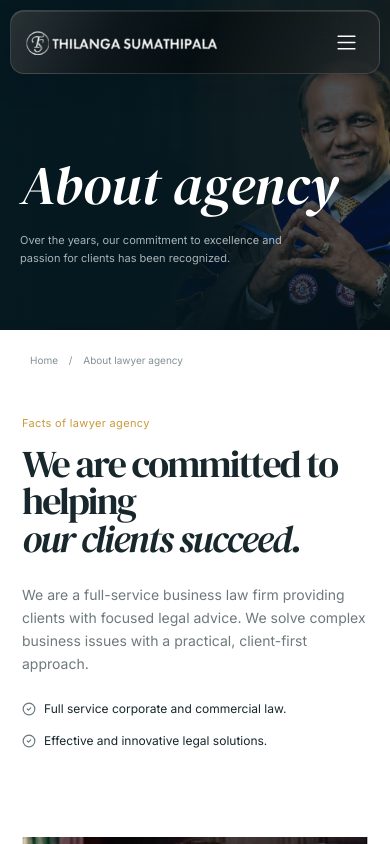
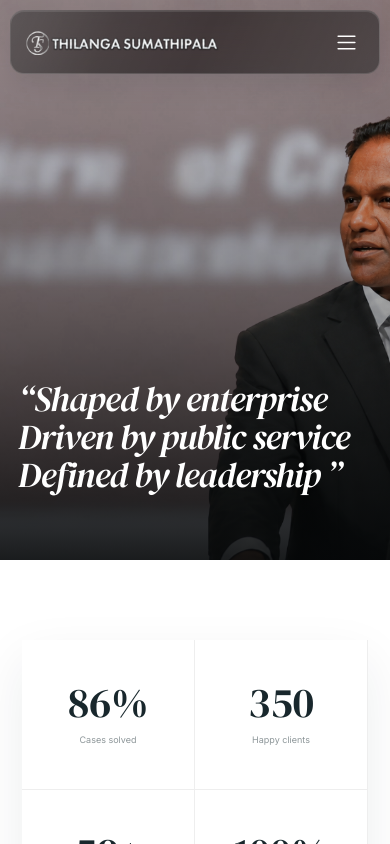
Before and after one commit to DIGIsumi2026/thilanga.lk, a React (Vite) app in the folder frontend/: page /about-me in a window 390 px wide. Shown: the top 844 px of the page. Built offline with nearby package versions, Linux system fonts and the light colour scheme.

Commit message:
about hero

```diff
--- a/frontend/src/assets/imageAssets.ts
+++ b/frontend/src/assets/imageAssets.ts
@@ -15,6 +15,10 @@ import accordionPublicRelations from "../assets/images/hero/accordion/public-rel
 
 //home - quote
 import quoteBackground from "../assets/images/hero/quote/quote-background.png";
+
+//about page
+//hero
+import aboutHero from "../assets/images/about/about-hero.png";
 
 import about from "./images/about.jpg";
 import innerAbout from "./images/inner-about.jpg";
@@ -65,8 +69,7 @@ export const imageAssets = {
 
 
   about: {
-    overview: about,
-    inner: innerAbout,
+    hero: aboutHero,
   },
   practice: {
     businessLaw: practice1,
--- a/frontend/src/pages/About.tsx
+++ b/frontend/src/pages/About.tsx
@@ -1,5 +1,4 @@
 import { motion } from "framer-motion";
-import PageHero from "../components/common/PageHero";
 import AboutIntro from "../sections/about/AboutIntro";
 import AchievementSection from "../sections/home/AchievementSection";
 import AttorneysSection from "../sections/home/AttorneysSection";
@@ -11,7 +10,6 @@ export default function About() {
       animate={{ opacity: 1 }}
       exit={{ opacity: 0 }}
     >
-      <PageHero title="About agency" breadcrumb="About lawyer agency" />
       <AboutIntro />
       <AchievementSection />
       <AttorneysSection />
--- a/frontend/src/sections/about/AboutIntro.tsx
+++ b/frontend/src/sections/about/AboutIntro.tsx
@@ -1,34 +1,42 @@
-import { CheckCircle2 } from "lucide-react";
-import { imageAssets } from "../../assets/imageAssets";
-import { useAnimeReveal } from "../../hooks/useAnimeReveal";
-export default function AboutIntro() {
-  const ref = useAnimeReveal<HTMLElement>();
+import {motion} from 'framer-motion';
+import {imageAssets} from '../../assets/imageAssets';
+
+const AboutIntro = () => {
   return (
-    <section className="section about-inner" ref={ref} data-reveal-group>
-      <div data-reveal>
-        <span className="mini-kicker gold">Facts of lawyer agency</span>
-        <h2>
-          We are committed to helping
-          <br />
-          <em>our clients succeed.</em>
-        </h2>
-        <p>
-          We are a full-service business law firm providing clients with focused
-          legal advice. We solve complex business issues with a practical,
-          client-first approach.
-        </p>
-        <ul>
-          <li>
-            <CheckCircle2 />
-            Full service corporate and commercial law.
-          </li>
-          <li>
-            <CheckCircle2 />
-            Effective and innovative legal solutions.
-          </li>
-        </ul>
+    <section className="about-intro">
+      <div className="about-intro-media">
+        <img
+          src={imageAssets.about.hero}
+          alt="Thilanga Sumathipala"
+          className="about-intro-image"
+        />
+
+        <div className="about-intro-overlay" />
       </div>
-      <img data-reveal src={imageAssets.about.overview} alt="Lawyer working" />
+
+      <div className="about-intro-container">
+        <motion.div
+          className="about-intro-content"
+          initial={{opacity:0,y:30}}
+          animate={{opacity:1,y:0}}
+          transition={{
+            duration:0.9,
+            ease:[0.22,1,0.36,1],
+          }}
+        >
+
+          <blockquote className="about-intro-quote">
+            “Shaped by enterprise Driven by public service Defined by leadership ”
+          </blockquote>
+        </motion.div>
+      </div>
+
+      <div
+        className="about-intro-bottom-line"
+        aria-hidden="true"
+      />
     </section>
   );
-}
+};
+
+export default AboutIntro;
--- a/frontend/src/styles/about.css
+++ b/frontend/src/styles/about.css
@@ -1,40 +1,145 @@
-.about-inner {
-  display: grid;
-  grid-template-columns: 1fr 1fr;
-  gap: 70px;
-  align-items: center;
-  margin-top: 45px;
-}
-.about-inner > div p {
-  color: #6e797d;
-  max-width: 560px;
-}
-.about-inner img {
-  height: 520px;
+/* =========================================================
+   ABOUT INTRO
+   ========================================================= */
+
+.about-intro {
+  position: relative;
   width: 100%;
-  object-fit: cover;
-}
-.about-inner ul {
-  list-style: none;
-  padding: 0;
-  margin-top: 22px;
-}
-.about-inner li {
+  min-height: 540px;
   display: flex;
   align-items: center;
-  gap: 8px;
-  margin: 8px 0;
-  font-size: 12px;
+  overflow: hidden;
+  background: #151516;
+  color: #fff;
 }
-.about-inner li svg {
-  width: 14px;
-  color: #68777b;
+
+.about-intro-media {
+  position: absolute;
+  inset: 0;
 }
+
+.about-intro-image {
+  width: 100%;
+  height: 100%;
+  display: block;
+  object-fit: cover;
+  object-position: center center;
+}
+
+.about-intro-overlay {
+  position: absolute;
+  inset: 0;
+  background: linear-gradient(90deg,rgba(5,7,8,0.72) 0%,rgba(5,7,8,0.52) 28%,rgba(5,7,8,0.18) 53%,rgba(5,7,8,0.02) 75%);
+}
+
+.about-intro-container {
+  position: relative;
+  z-index: 2;
+  width: min(100% - 60px,var(--container));
+  margin: 0 auto;
+}
+
+.about-intro-content {
+  width: min(560px,46vw);
+}
+
+.about-intro-kicker {
+  display: inline-block;
+  margin-bottom: 22px;
+  color: var(--gold);
+  font-family: var(--sans);
+  font-size: 11px;
+  font-weight: 600;
+  letter-spacing: 0.18em;
+  text-transform: uppercase;
+}
+
+.about-intro-quote {
+  margin: 0;
+  color: #fff;
+  font-family: var(--serif);
+  font-size: clamp(38px,2vw,64px);
+  font-weight: 400;
+  font-style: italic;
+  line-height: 1.33;
+  letter-spacing: -0.005px;
+  text-wrap: balance;
+}
+
+.about-intro-author {
+  margin-top: 30px;
+  display: flex;
+  align-items: center;
+  gap: 14px;
+  color: rgba(255,255,255,0.72);
+  font-family: var(--sans);
+  font-size: 11px;
+  font-weight: 500;
+  letter-spacing: 0.12em;
+  text-transform: uppercase;
+}
+
 @media (max-width: 900px) {
-  .about-inner {
-    grid-template-columns: 1fr;
+  .about-intro {
+    min-height: 500px;
   }
-  .about-inner img {
-    height: 420px;
+
+  .about-intro-container {
+    width: min(100% - 40px,var(--container));
+  }
+
+  .about-intro-content {
+    width: min(500px,58vw);
+  }
+
+  .about-intro-quote {
+    font-size: clamp(34px,5.5vw,48px);
+    letter-spacing: -1.2px;
+  }
+
+  .about-intro-overlay {
+    background: linear-gradient(90deg,rgba(5,7,8,0.76) 0%,rgba(5,7,8,0.5) 42%,rgba(5,7,8,0.08) 78%);
   }
 }
+
+@media (max-width: 600px) {
+  .about-intro {
+    min-height: 560px;
+    align-items: flex-end;
+  }
+
+  .about-intro-image {
+    object-position: 63% center;
+  }
+
+  .about-intro-overlay {
+    background: linear-gradient(180deg,rgba(5,7,8,0.08) 10%,rgba(5,7,8,0.35) 52%,rgba(5,7,8,0.9) 100%);
+  }
+
+  .about-intro-container {
+    width: calc(100% - 36px);
+    padding-bottom: 65px;
+  }
+
+  .about-intro-content {
+    width: 100%;
+    max-width: 430px;
+  }
+
+  .about-intro-kicker {
+    margin-bottom: 16px;
+    font-size: 9px;
+  }
+
+  .about-intro-quote {
+    font-size: clamp(32px,9vw,43px);
+    line-height: 1.08;
+    letter-spacing: -1px;
+  }
+
+  .about-intro-author {
+    margin-top: 22px;
+    font-size: 9px;
+    letter-spacing: 0.09em;
+  }
+}
```
Also changed, not shown: frontend/src/assets/images/about/about-hero.png (added).
